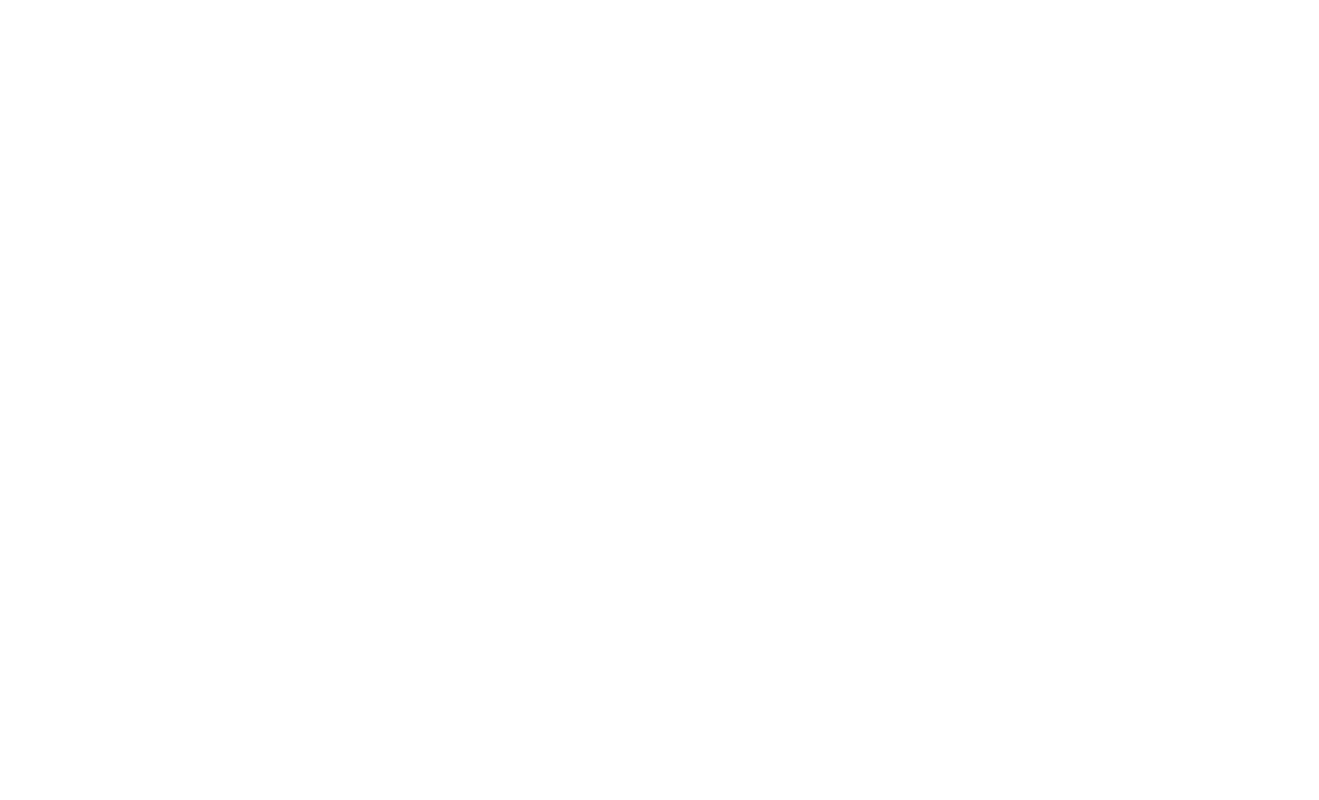
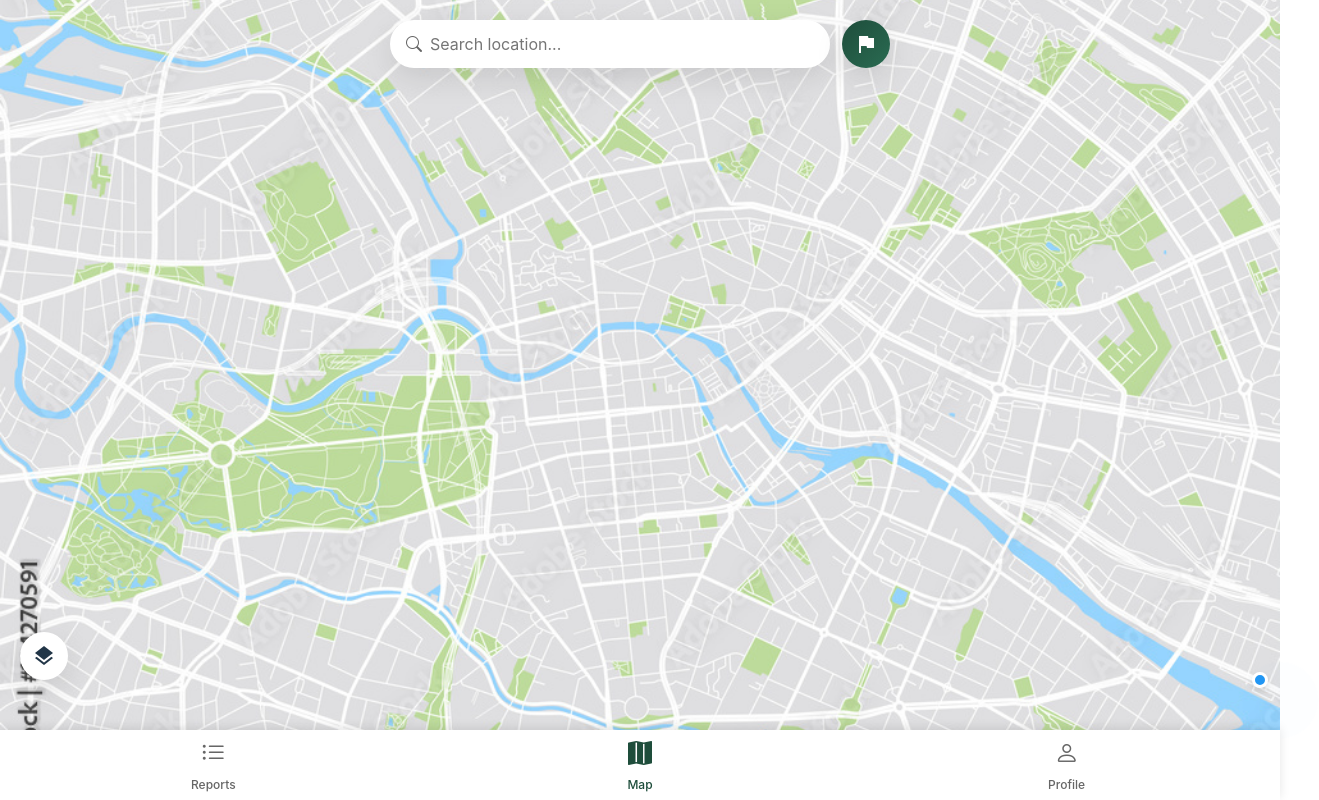
Before and after one commit to sukhrajsandhar/1800_202510_BBY8, a plain HTML site: page main.html in a window 1280 px wide. Shown: the whole page, 1319 px wide, since content can reach past the window. Drawn offline with nearby package versions, Linux system fonts and the light colour scheme.

Commit message:
Made the UI for our app's main map page!
Also added linking so our landing page leads to the app itself.

```diff
--- a/main.html
+++ b/main.html
@@ -0,0 +1,56 @@
+<!DOCTYPE html>
+<html lang="en">
+<head>
+    <meta charset="UTF-8">
+    <meta name="viewport" content="width=device-width, initial-scale=1.0">
+    <title>StreetSmart - Report an Issue</title>
+    <link href="https://cdn.jsdelivr.net/npm/bootstrap@5.3.2/dist/css/bootstrap.min.css" rel="stylesheet">
+    <link href="https://fonts.googleapis.com/icon?family=Material+Icons" rel="stylesheet">
+    <link rel="stylesheet" href="https://cdn.jsdelivr.net/npm/bootstrap-icons@1.11.1/font/bootstrap-icons.css">
+    <link rel="stylesheet" href="/styles/styles2.css">
+</head>
+<body>
+    <!-- map container -->
+    <div class="map-container">
+        <!-- Search bar and Report button -->
+        <div class="search-container">
+            <div class="search-bar">
+                <i class="bi bi-search"></i>
+                <input type="text" placeholder="Search location...">
+            </div>
+            <button class="report-btn">
+                <i class="material-icons">flag</i>
+            </button>
+        </div>
+
+        <!-- Current location icon -->
+        <div class="current-location">
+            <div class="pulse"></div>
+            <div class="dot"></div>
+        </div>
+
+        <!-- Button for layers -->
+        <button class="layers-btn">
+            <i class="material-icons">layers</i>
+        </button>
+    </div>
+
+    <!-- Nav bar -->
+    <nav class="bottom-nav">
+        <a href="#" class="nav-item">
+            <i class="bi bi-list-ul"></i>
+            <span>Reports</span>
+        </a>
+        <a href="#" class="nav-item active">
+            <i class="bi bi-map-fill"></i>
+            <span>Map</span>
+        </a>
+        <a href="#" class="nav-item">
+            <i class="bi bi-person"></i>
+            <span>Profile</span>
+        </a>
+    </nav>
+
+    <script src="https://cdn.jsdelivr.net/npm/bootstrap@5.3.2/dist/js/bootstrap.bundle.min.js"></script>
+</body>
+</html>
--- /dev/null
+++ b/styles/styles2.css
@@ -0,0 +1,237 @@
+:root {
+  --primary-color: #1e4d3b;
+  --secondary-color: #2a6b52;
+  --accent-color: #34836b;
+  --light-color: #ffffff;
+  --dark-color: #213547;
+  --shadow-sm: 0 4px 6px rgba(0, 0, 0, 0.1);
+  --shadow-md: 0 10px 30px rgba(0, 0, 0, 0.1);
+  --gradient: linear-gradient(135deg, var(--primary-color), var(--secondary-color));
+  --road-color: #ff7043;
+  --lighting-color: #ffca28;
+  --trash-color: #7e57c2;
+  --graffiti-color: #42a5f5;
+  --water-color: #26c6da;
+  --other-color: #78909c;
+}
+
+* {
+  margin: 0;
+  padding: 0;
+  box-sizing: border-box;
+}
+
+body {
+  font-family: 'Inter', system-ui, -apple-system, BlinkMacSystemFont, 'Segoe UI', Roboto, Oxygen, Ubuntu, Cantarell, 'Open Sans', 'Helvetica Neue', sans-serif;
+  height: 100vh;
+  overflow: hidden;
+  position: relative;
+  color: var(--dark-color);
+}
+
+.map-container {
+  position: relative;
+  height: 100vh;
+  width: 100%;
+  background-image: url(/images/stockmap.jpg);
+  background-size: cover;
+  background-position: center;
+}
+
+.search-container {
+  position: absolute;
+  top: 20px;
+  left: 50%;
+  transform: translateX(-50%);
+  width: 90%;
+  max-width: 500px;
+  display: flex;
+  align-items: center;
+  z-index: 10;
+}
+
+.search-bar {
+  flex: 1;
+  background-color: white;
+  border-radius: 24px;
+  padding: 8px 16px;
+  display: flex;
+  align-items: center;
+  box-shadow: var(--shadow-md);
+}
+
+.search-bar i {
+  color: #666;
+  margin-right: 8px;
+}
+
+.search-bar input {
+  flex: 1;
+  border: none;
+  outline: none;
+  font-size: 16px;
+  padding: 4px 0;
+}
+
+.report-btn {
+  width: 48px;
+  height: 48px;
+  border-radius: 50%;
+  background: var(--gradient);
+  color: white;
+  border: none;
+  margin-left: 12px;
+  box-shadow: var(--shadow-md);
+  display: flex;
+  align-items: center;
+  justify-content: center;
+  cursor: pointer;
+  transition: transform 0.2s;
+}
+
+.report-btn:hover {
+  transform: scale(1.05);
+}
+
+.report-btn.disabled {
+  opacity: 0.7;
+  cursor: default;
+}
+
+.report-btn.disabled:hover {
+  transform: none;
+}
+
+.report-btn i {
+  font-size: 24px;
+}
+
+/* Current Location */
+.current-location {
+  position: absolute;
+  bottom: 120px;
+  right: 20px;
+  z-index: 5;
+}
+
+.pulse {
+  position: absolute;
+  width: 40px;
+  height: 40px;
+  border-radius: 50%;
+  background-color: rgba(33, 150, 243, 0.2);
+  animation: pulse 2s infinite;
+}
+
+@keyframes pulse {
+  0% {
+      transform: scale(0.8);
+      opacity: 0.8;
+  }
+  70% {
+      transform: scale(2);
+      opacity: 0;
+  }
+  100% {
+      transform: scale(0.8);
+      opacity: 0;
+  }
+}
+
+.dot {
+  position: absolute;
+  top: 50%;
+  left: 50%;
+  transform: translate(-50%, -50%);
+  width: 16px;
+  height: 16px;
+  border-radius: 50%;
+  background-color: #2196f3;
+  border: 3px solid white;
+  box-shadow: var(--shadow-sm);
+}
+
+.layers-btn {
+  position: absolute;
+  bottom: 120px;
+  left: 20px;
+  width: 48px;
+  height: 48px;
+  border-radius: 50%;
+  background-color: white;
+  border: none;
+  box-shadow: var(--shadow-md);
+  display: flex;
+  align-items: center;
+  justify-content: center;
+  cursor: pointer;
+  z-index: 5;
+}
+
+.layers-btn i {
+  color: var(--dark-color);
+}
+
+.bottom-nav {
+  position: fixed;
+  bottom: 0;
+  left: 0;
+  width: 100%;
+  height: 70px;
+  background-color: white;
+  display: flex;
+  justify-content: space-around;
+  align-items: center;
+  box-shadow: 0 -2px 10px rgba(0, 0, 0, 0.1);
+  z-index: 10;
+}
+
+.nav-item {
+  display: flex;
+  flex-direction: column;
+  align-items: center;
+  color: #666;
+  text-decoration: none;
+  padding: 8px 0;
+  transition: color 0.2s, transform 0.2s;
+  width: 33.33%;
+  justify-content: center;
+}
+
+.nav-item:hover {
+  transform: translateY(-2px);
+}
+
+.nav-item.active {
+  color: var(--primary-color);
+}
+
+.nav-item i {
+  font-size: 24px;
+  margin-bottom: 4px;
+}
+
+.nav-item span {
+  font-size: 12px;
+  font-weight: 500;
+}
+
+@media (max-width: 768px) {
+  .search-container {
+      width: 90%;
+  }
+}
+
+@media (max-width: 480px) {
+  .search-container {
+      width: 95%;
+  }
+
+  .nav-item i {
+      font-size: 22px;
+  }
+
+  .nav-item span {
+      font-size: 11px;
+  }
+}
```
Also changed, not shown: index.html (+4 -4 lines), styles/style.css (+2 -0 lines), images/stockmap.jpg (added).
